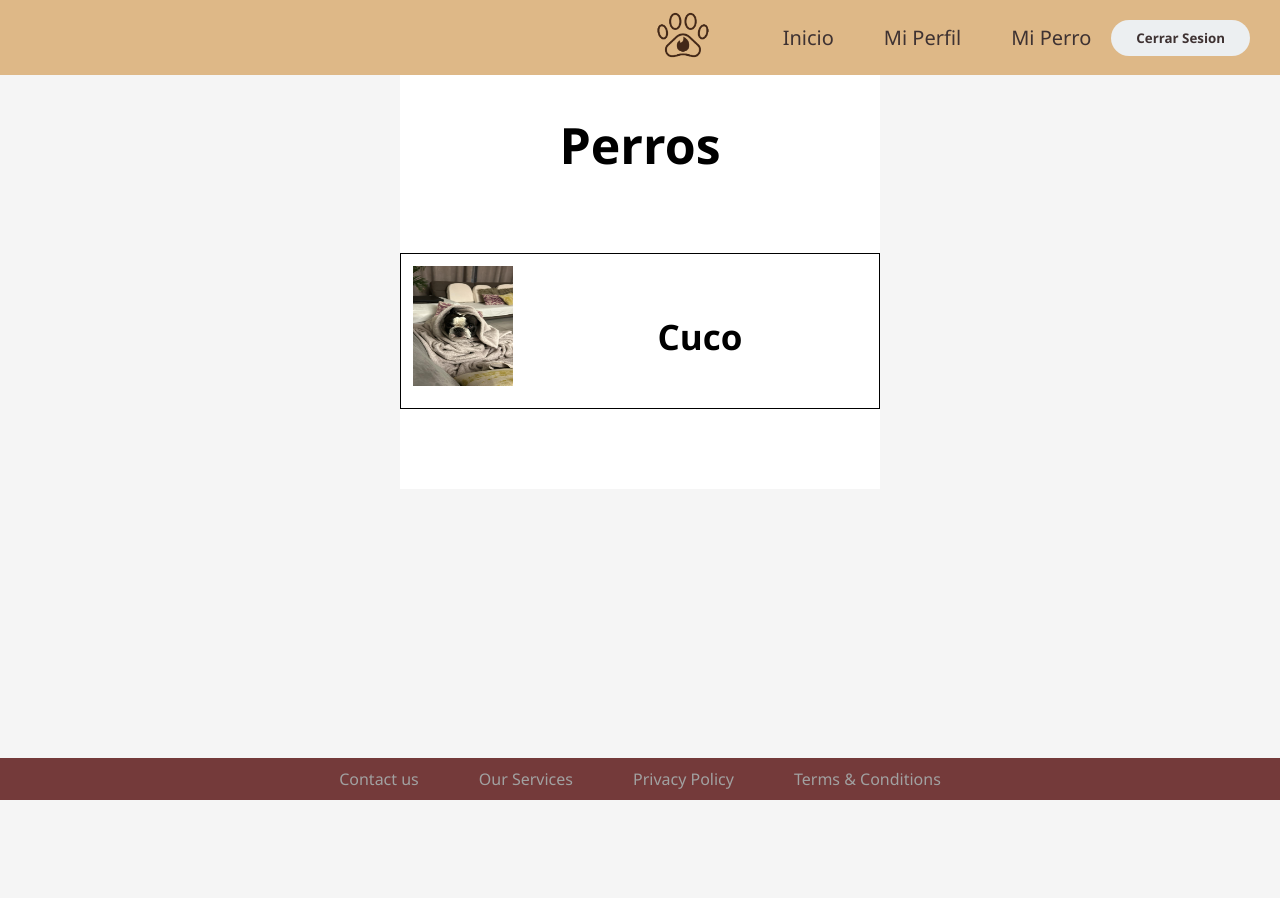
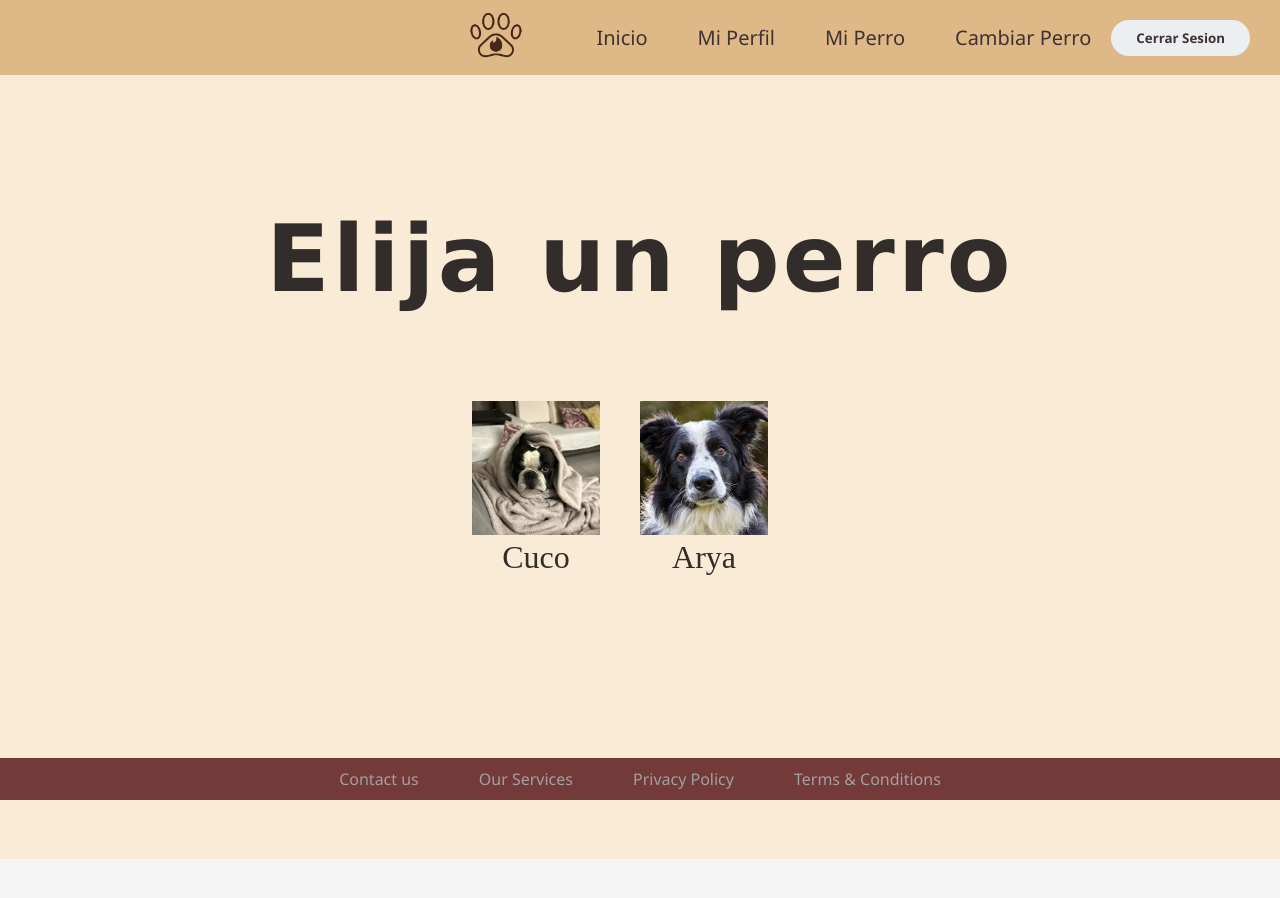
Before and after one commit to LautaroOlmedo/Barney, a React (Create React App) app: page /dogProfileSelect in a window 1280 px wide. Shown: the top 898 px of the page. Before the commit the page ends 800 px from the top, so only its background shows below. Built offline with nearby package versions, Linux system fonts and the light colour scheme.

Commit message:
DogProfileSelect hecho. Retoques en el css del userUpdate, y algunos tambien en el dogProfile y userProfile. Agregué un perro al userMockData de JohnDoe, y cambie la foto del perro de beckham

```diff
--- a/src/common/navBar/NavBar.tsx
+++ b/src/common/navBar/NavBar.tsx
@@ -33,6 +33,11 @@ export const NavBar: React.FC<{}> = ({}) => {
             </Link>
           </div>
           <div>
+            <Link to={"/dogProfileSelect"} className="navbar-link">
+              Cambiar Perro
+            </Link>
+          </div>
+          <div>
             <button className="navbar-button">
               Cerrar Sesion
             </button>
--- a/src/mocks/userMockData.ts
+++ b/src/mocks/userMockData.ts
@@ -20,7 +20,16 @@ export let data: User[] = [
         Name: "Cuco",
         Age: 5,
         Description: "Buldog Frances",
-        images: ["./img/userProfileImg/userPhoto.jpg"],
+        images: ["/img/dogProfileImg/perfilCuco.jpeg"],
+        matches: [],
+        likes: [],
+      },
+      {
+        ID: "12",
+        Name: "Arya",
+        Age: 7,
+        Description: "Border Collie",
+        images: ["/img/dogProfileImg/border-collie.jfif"],
         matches: [],
         likes: [],
       },
@@ -46,7 +55,7 @@ export let data: User[] = [
         Name: "Homero",
         Age: 9,
         Description: "Golden Retriever",
-        images: ["/img/dogProfileImg/perfilCuco.jpeg"],
+        images: ["/img/dogProfileImg/golden-retriever.jpeg"],
         matches: [],
         likes: [],
       },
--- a/src/pages/DogProfileSelect/DogProfileSelect.css
+++ b/src/pages/DogProfileSelect/DogProfileSelect.css
@@ -1,34 +1,65 @@
-.Principal{
-    background-color: var(--white, #fff);
-    display: flex;
-    max-width: 480px;
-    width: 100%;
-    flex-direction: column;
-    color: var(--black, #000);
-    font-weight: 800;
-    white-space: nowrap;
-    margin: 0 auto;
-    padding: 52px 0 80px;
+.chooseDog{
+  width: 100vw;
+  min-height: 100vh;
+  background-color: antiquewhite;
 }
 
-  .Perros{
-    font-family: ES Peak TRIAL, sans-serif;
+.main-div{
+  width: 100vw;
+  height: 80vh;
   display: flex;
+  justify-content: center;
   align-items: center;
-    justify-content: center;
-    text-align: center;
+  flex-direction: column;
 }
 
-  .Perros h1{
-    font-size: 50px;
+.main-div h1{
+  font-family: Verdana, Geneva, Tahoma, sans-serif;
+  font-size: 5.8rem;
+  letter-spacing: 0.2rem;
+  color: #322C2B;
 }
 
-  .div2{
-    border-color: rgba(0, 0, 0, 1);
-    border-style: solid;
-    border-width: 1px;
-    background-color: #000;
-    min-height: 1px;
-    margin-top: 54px;
+.profilesDiv{
+  display: flex;
+  justify-content: center;
+  align-items: center;
+  flex-wrap: wrap;
+}
+
+.profilesDiv .btnProfile{
+  height: 10vw;
+  min-height: 8.4rem;
+  max-height: 20rem;
+  width: 10vw;
+  min-width: 8.4px;
+  max-width: 20rem;
+  border-radius: 0.4rem;
+  border: none;
+  outline: none;
+  margin-top: 3rem;
+  margin-right: 2.5rem;
+  position: relative;
+  cursor: pointer;
+  /* background-repeat: no-repeat;
+  background-size: cover; */
+}
+
+.profilesDiv .btnProfile img{
   width: 100%;
+  height: 100%;
+  object-fit: cover;
 }
+
+.profilesDiv .btnProfile img:hover{
+  border: 5px solid;
+  color: #322C2B;
+  /* transform: scale(1.2); */
+}
+
+.profilesDiv .btnProfile span{
+  font-family: cursive;
+  width: inherit;
+  font-size: 2rem;
+  color: #322C2B;
+}
--- a/src/pages/DogProfileSelect/DogProfileSelect.tsx
+++ b/src/pages/DogProfileSelect/DogProfileSelect.tsx
@@ -1,16 +1,36 @@
 import React from "react";
-import { DogCartPresentation } from "../../components/Carts/Dog/DogCartPresentation/DogCartPresentation";
+import { Link } from "react-router-dom";
 import { Dog } from "../../types/Dog";
+import { User } from "../../types/User";
 import "./DogProfileSelect.css";
+import { data } from "../../mocks/userMockData";
 
-export const DogProfileSelect: React.FC <{dog:Dog}> = ({ dog }) => {
+
+
+// interface DogProfileSelectProps {
+//     dogs: Dog[];
+//     user: User;
+// }
+
+// export const DogProfileSelect: React.FC <{dog:Dog; user:User}> = ({ dog, user }) => {
+// export const DogProfileSelect: React.FC<DogProfileSelectProps> = ({ dogs, user }) => {
+export const DogProfileSelect: React.FC = () => {
+    const user = data[0];
+    const dogs = user.dogs;
 return(
-    <div className="Principal">
-        <div className="Perros">
-            <h1>Perros</h1>
-        </div>
-        <div className="div2">
-            <DogCartPresentation dog={dog} />
+    <div className="chooseDog">
+        <div className="main-div">
+            <h1>Elija un perro</h1>
+            <div className="profilesDiv">
+                {dogs?.map((dog, index) => (
+                    <Link key={index} to={"/home"}>
+                        <button className="btnProfile">
+                            <img src={dog.images[0]} alt={`${dog.Name} profile`}  />
+                            <span>{dog.Name}</span>
+                        </button>
+                    </Link>
+                 ))}
+            </div>
         </div>
     </div>
 );
--- a/src/pages/UserProfile/userProfile.css
+++ b/src/pages/UserProfile/userProfile.css
@@ -58,7 +58,7 @@ body {
   box-shadow: 0 4px 15px #73648a inset;
   border-radius: 15px;
   background-color: white;
-  border: 5px solid purple;
+  border: 5px solid #803D3B;
   box-sizing: border-box;
   transition: background-color 0.3s ease;
   margin-bottom: 50px;
--- a/src/pages/UserProfile/userUpdate.css
+++ b/src/pages/UserProfile/userUpdate.css
@@ -1,15 +1,17 @@
 .update-container {
   max-width: 500px;
-  margin: 0 auto;
+  margin: 40px auto;
   padding: 20px;
   border: 1px solid #ccc;
   border-radius: 5px;
   background-color: #f9f9f9;
+  border-radius: 20px;
 }
 
 h1 {
   text-align: center;
-  margin-bottom: 20px;
+  margin-bottom: 40px;
+  margin-top: 20px;
 }
 
 .form-group {
@@ -17,28 +19,43 @@ h1 {
 }
 
 .form-group label {
+  font-size: 20px;
   display: block;
   margin-bottom: 5px;
+  margin-left: 3px;
 }
 
 .form-group input {
   width: 100%;
   padding: 8px;
-  box-sizing: border-box;
+  /* box-sizing: border-box; */
+  border-radius: 10px;
+  border-color: darkgray;
+  border-style: solid;
+  margin-bottom: 20px;
+}
+
+.form-group input:hover{
+  background-color: gainsboro;
 }
 
 .btn {
   display: block;
   width: 100%;
   padding: 10px;
-  background-color: violet;
+  background-color: white;
+  border: 5px solid #803D3B;
   color: black;
   border: none;
   border-radius: 5px;
   cursor: pointer;
+  margin-top: 30px;
+  margin-bottom: 25px;
+  margin-left: 50%;
+  transform: translateX(-50%);
 }
 
 .btn:hover {
-  color: white;
-  background-color: #45a049;
+  color: black;
+  background-color: #E4C59E;
 }
--- a/src/pages/dogProfile/DogProfile.css
+++ b/src/pages/dogProfile/DogProfile.css
@@ -51,18 +51,22 @@
   }
 
   .btn {
-    /*
+/*
     padding: 10px;
     background-color: #4caf50;
     color: white;
     border: none;
     cursor: pointer;
     text-align: var(userCard); */
+    padding: 10px;
+    border: none;
+    cursor: pointer;
+    text-align: var(userCard);
     width: 350px;
     box-shadow: 0 4px 15px #73648a inset;
     border-radius: 15px;
     background-color: white;
-    border: 5px solid purple;
+    border: 5px solid #803D3B;
     box-sizing: border-box;
     transition: background-color 0.3s ease;
 
@@ -71,7 +75,7 @@
   }
 
   .actualizar-btn:hover {
-    background-color: #45a049;
+    background-color: #E4C59E;
   }
 
   .imgPerro {
--- a/src/pages/login/index.tsx
+++ b/src/pages/login/index.tsx
@@ -21,7 +21,7 @@ export const LoginPage = () => {
 
   const validateUser = (email: string, password: string) => {
     return data.find(
-      user => user.emails === email && user.Password === password
+      user => user.emails[0] === email && user.Password === password
     );
   };
 
```
Also changed, not shown: public/img/dogProfileImg/border-collie.jfif (added), public/img/dogProfileImg/golden-retriever.jpeg (added). Lines whose indentation alone changed are shown as unchanged.
